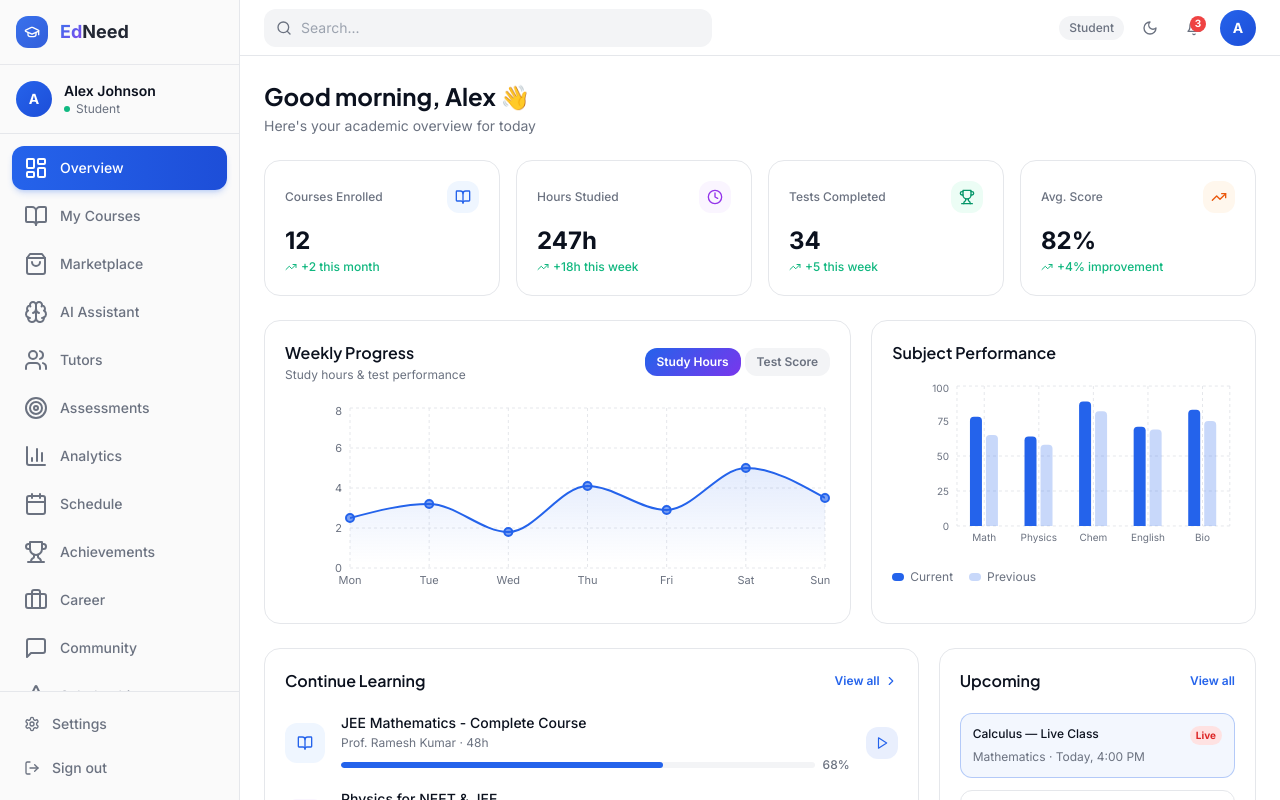
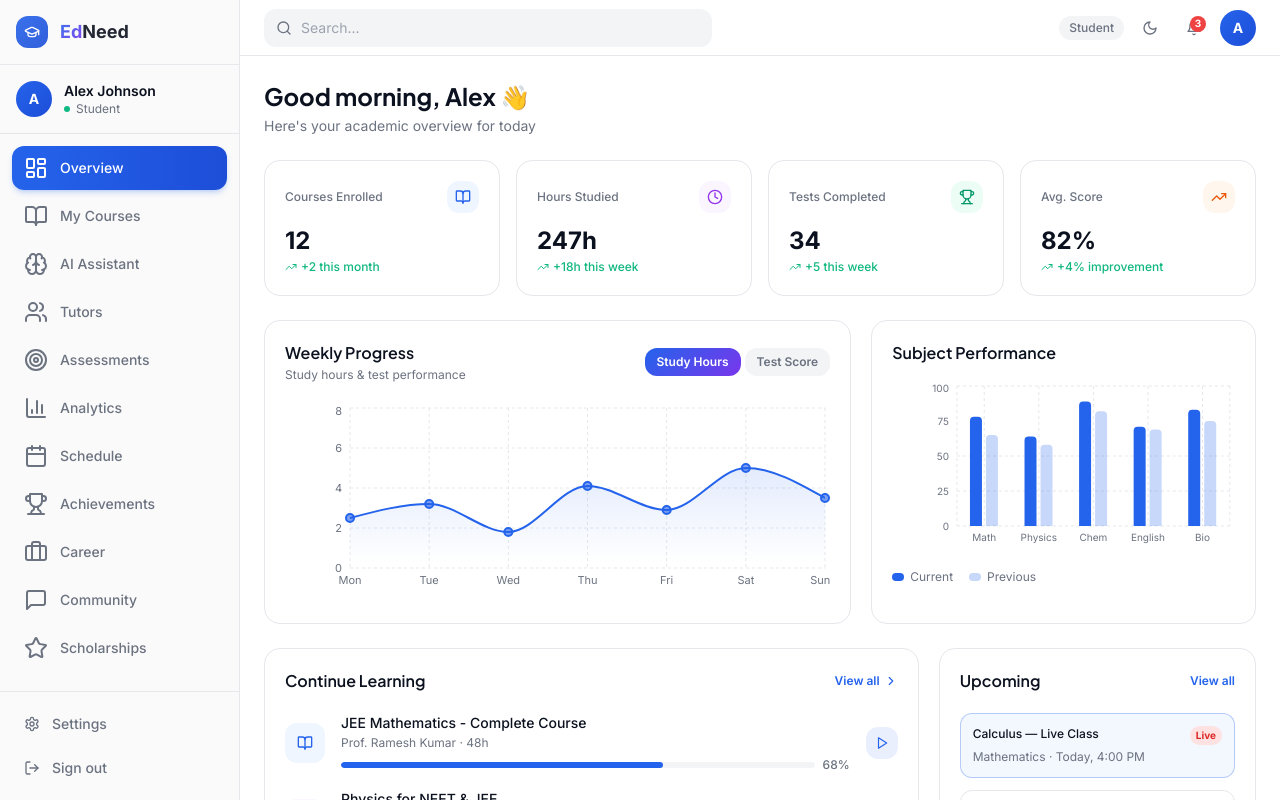
Before and after one commit to ajayjamale-sketch/EdNeed, a React (Vite) app: page /dashboard in a window 1280 px wide. Shown: the top 800 px of the page. Built offline with nearby package versions, Linux system fonts and the light colour scheme.

Commit message:
fixed the student panel

```diff
--- a/src/components/layout/DashboardLayout.tsx
+++ b/src/components/layout/DashboardLayout.tsx
@@ -21,7 +21,6 @@ const navByRole: Record<UserRole, NavItem[]> = {
   student: [
     { icon: LayoutDashboard, label: "Overview", href: "/dashboard" },
     { icon: BookOpen, label: "My Courses", href: "/dashboard/courses" },
-    { icon: ShoppingBag, label: "Marketplace", href: "/dashboard/marketplace" },
     { icon: Brain, label: "AI Assistant", href: "/dashboard/ai-assistant" },
     { icon: Users, label: "Tutors", href: "/dashboard/tutors" },
     { icon: Target, label: "Assessments", href: "/dashboard/assessments" },
```
